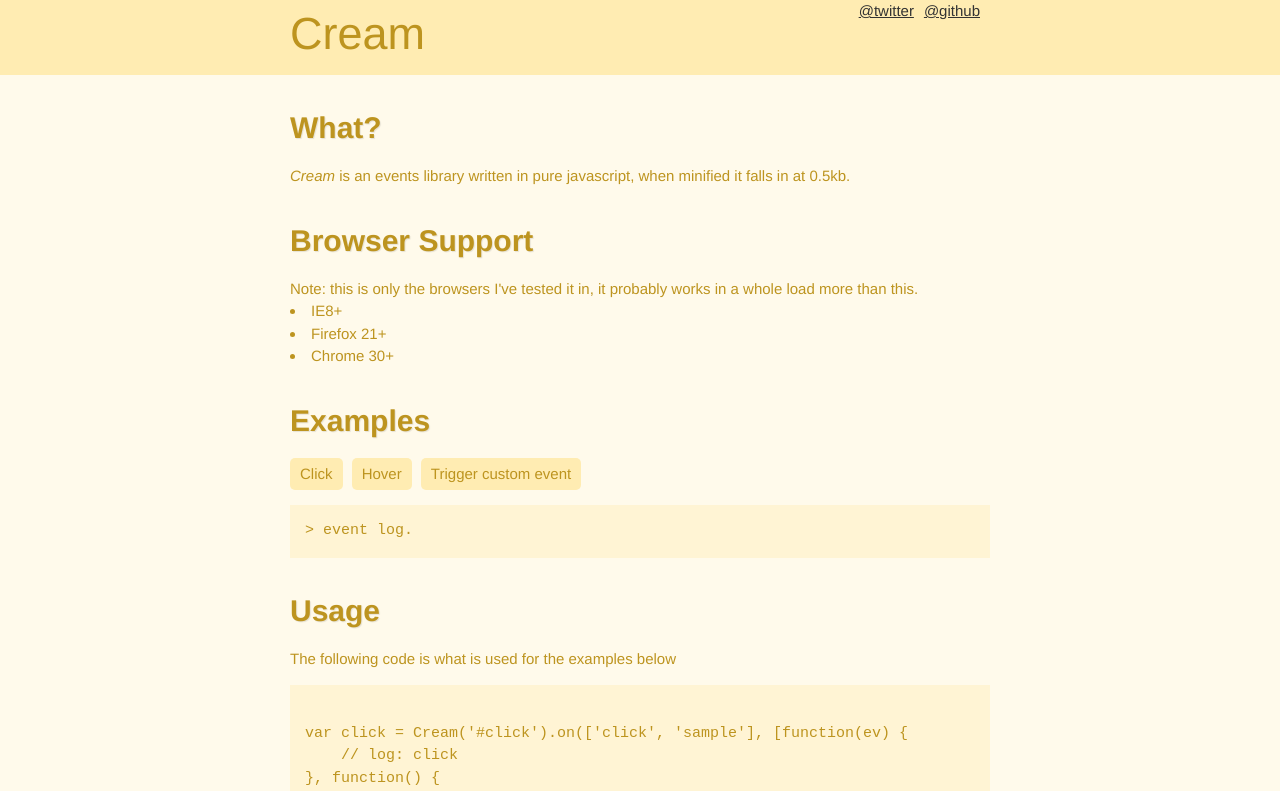
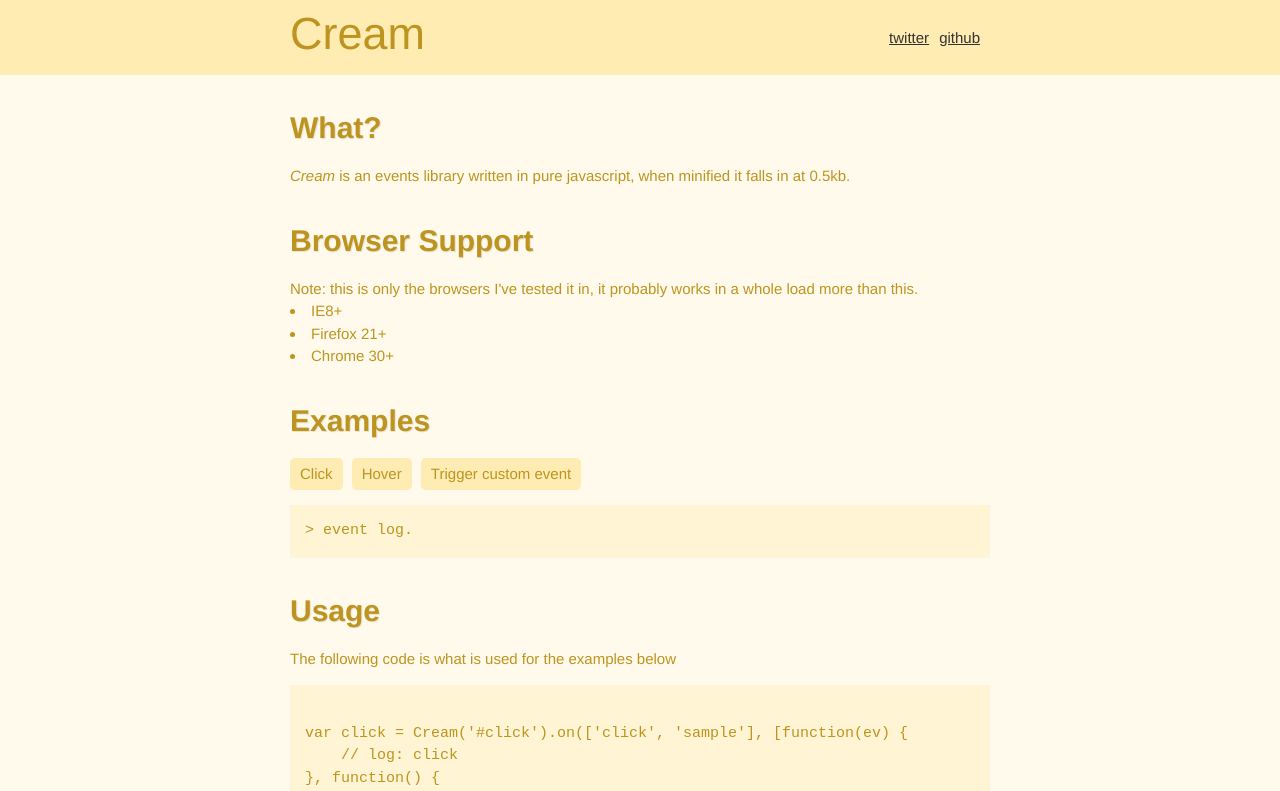
Before and after one commit to culshaw/culshaw.github.com, a plain HTML site: page cream/index.html in a window 1280 px wide. Shown: the top 791 px of the page. Drawn offline with Linux system fonts and the light colour scheme.

Commit message:
Linking with repo

```diff
--- a/cream/de.fault.css
+++ b/cream/de.fault.css
@@ -55,7 +55,7 @@
     }
 
     header section h1 { float: left; font-size: 3em; line-height: 1.5em; }
-    header section a { float: right; margin: 0 10px 0 0; }
+    header section a { float: right; margin: 0 10px 0 0; line-height: 5rem; }
 
     section {
         width: 700px;
--- a/cream/index.html
+++ b/cream/index.html
@@ -8,8 +8,8 @@
 	<header>
 		<section class="clearfix">
 			<h1>Cream</h1>
-			<a href="http://github.com/culshaw">@github</a>
-			<a href="http://twitter.com/culshaw">@twitter</a>
+			<a href="http://github.com/culshaw">github</a>
+			<a href="http://twitter.com/culshaw">twitter</a>
 		</section>
 	</header>
 	<section>
@@ -56,6 +56,6 @@ Cream('#trigger').on(['click'], [function(ev) {
 		</div>
 	</section>
 
-    <script src="cream.js"></script>
+    <script src="https://raw.github.com/culshaw/Cream/master/cream.min.js"></script>
 </body>
 </html>
```
